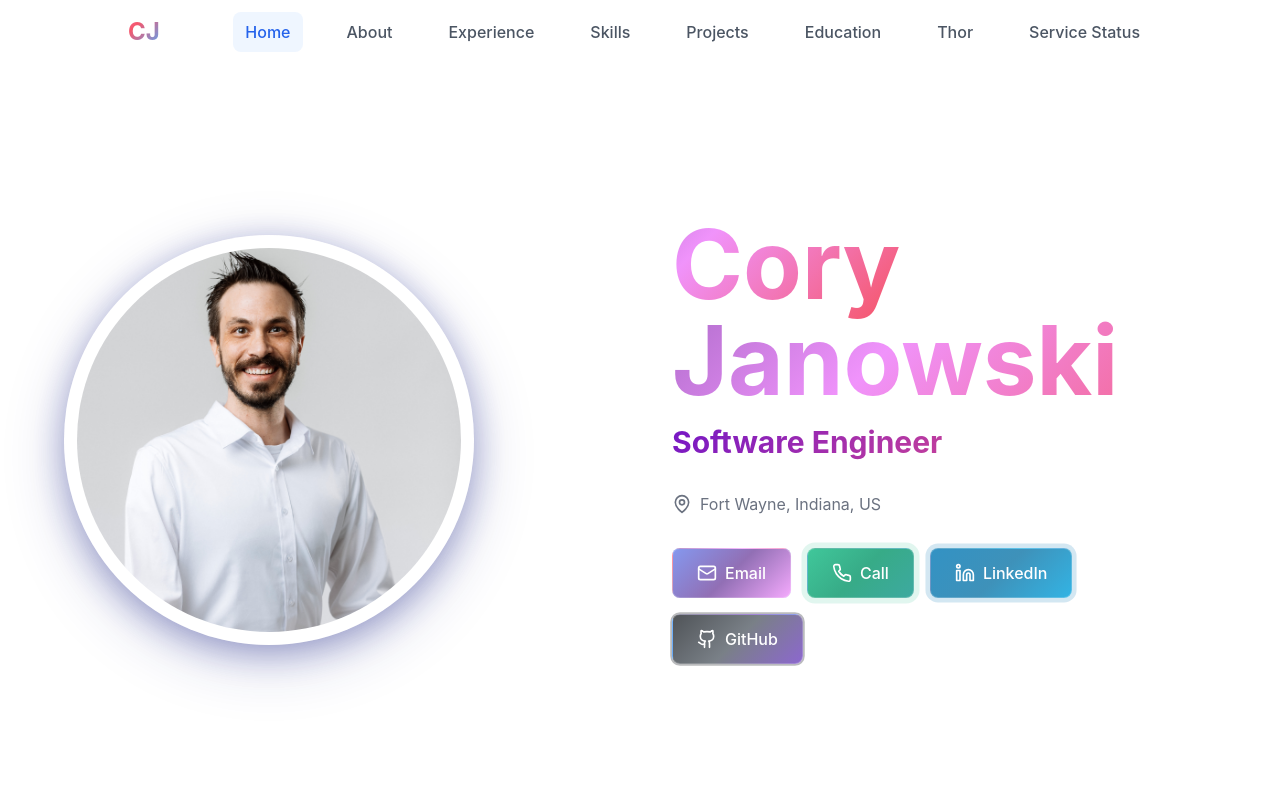
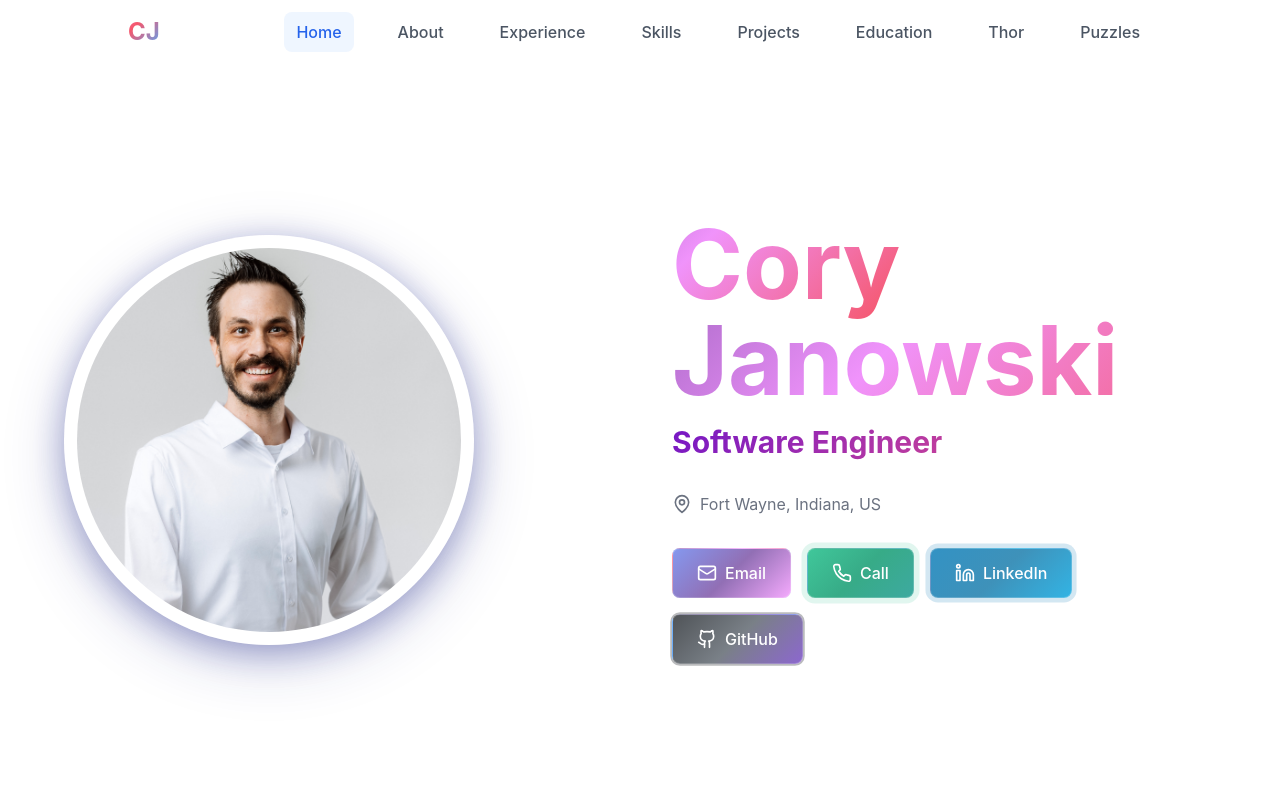
Before and after one commit to cjanowski/my-site, a Next.js app: page / in a window 1280 px wide. Shown: the top 800 px of the page. Built offline with nearby package versions, Linux system fonts and the light colour scheme.

Commit message:
Header update

```diff
--- a/src/app/page.tsx
+++ b/src/app/page.tsx
@@ -44,7 +44,7 @@ export default function Home() {
           <Thor />
         </div>
 
-        <div id="service-status">
+        <div id="puzzles">
           <CodeChallenges />
         </div>
 
--- a/src/components/Navigation.tsx
+++ b/src/components/Navigation.tsx
@@ -12,7 +12,7 @@ const navItems = [
   { name: 'Projects', href: '#projects' },
   { name: 'Education', href: '#education' },
   { name: 'Thor', href: '#thor' },
-  { name: 'Service Status', href: '#service-status' },
+  { name: 'Puzzles', href: '#puzzles' },
 ]
 
 export default function Navigation() {
```
